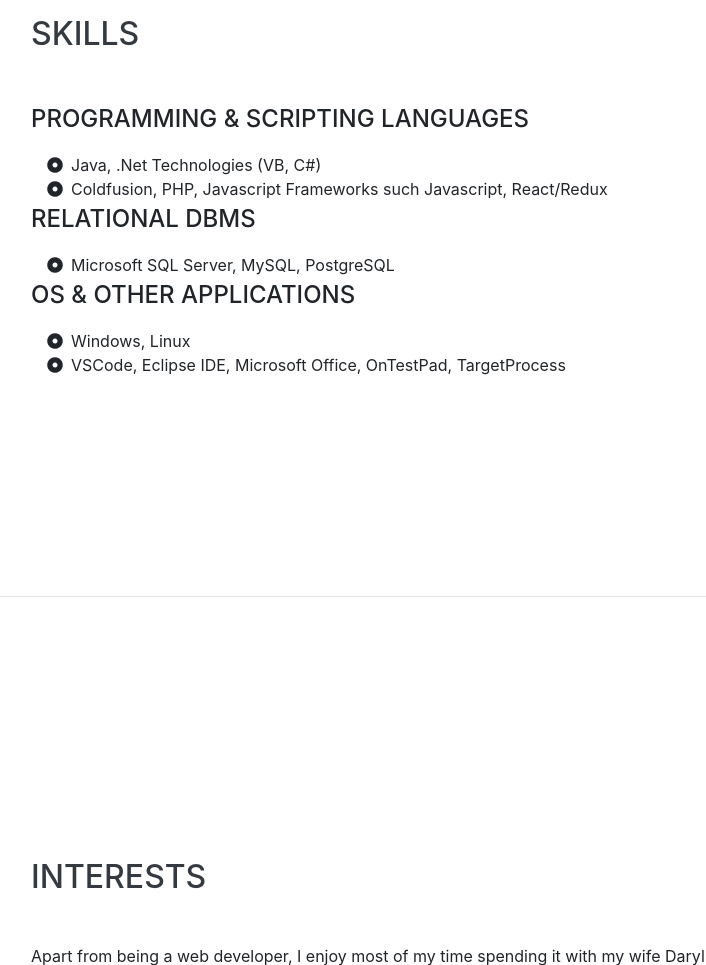
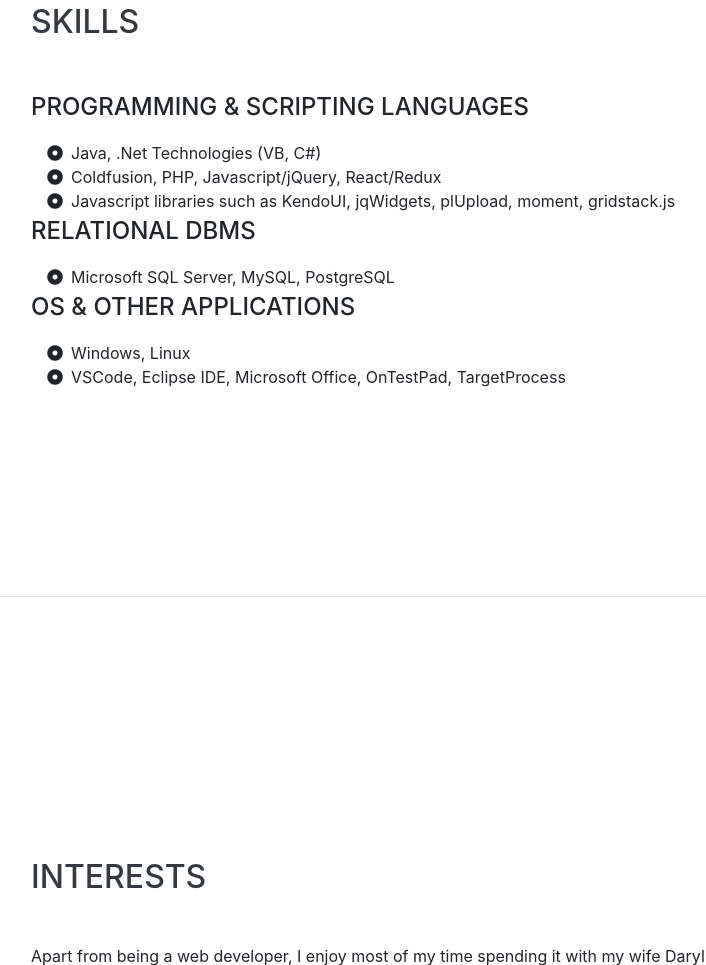
Before and after one commit to roldeguz/roldeguz.github.io, a website with bundled scripts: page index.html in a window 1280 px wide. Shown: the part 3740-4705 px from the top of the page, without its empty margins (289-995 px from the left). Built offline with nearby package versions, Linux system fonts and the light colour scheme; a web font is replaced by a local one.

Commit message:
Updated Skills area

```diff
--- a/index.html
+++ b/index.html
@@ -209,7 +209,10 @@
             Java, .Net Technologies (VB, C#)</li>
           <li>
             <i class="fa-li fa fa-dot-circle"></i>
-            Coldfusion, PHP, Javascript Frameworks such Javascript, React/Redux</li>
+            Coldfusion, PHP, Javascript/jQuery, React/Redux</li>
+            <li>
+            <i class="fa-li fa fa-dot-circle"></i>
+            Javascript libraries such as KendoUI, jqWidgets, plUpload, moment, gridstack.js</li>
         </ul>
 
         <div class="subheading mb-3">Relational DBMS</div>
```
